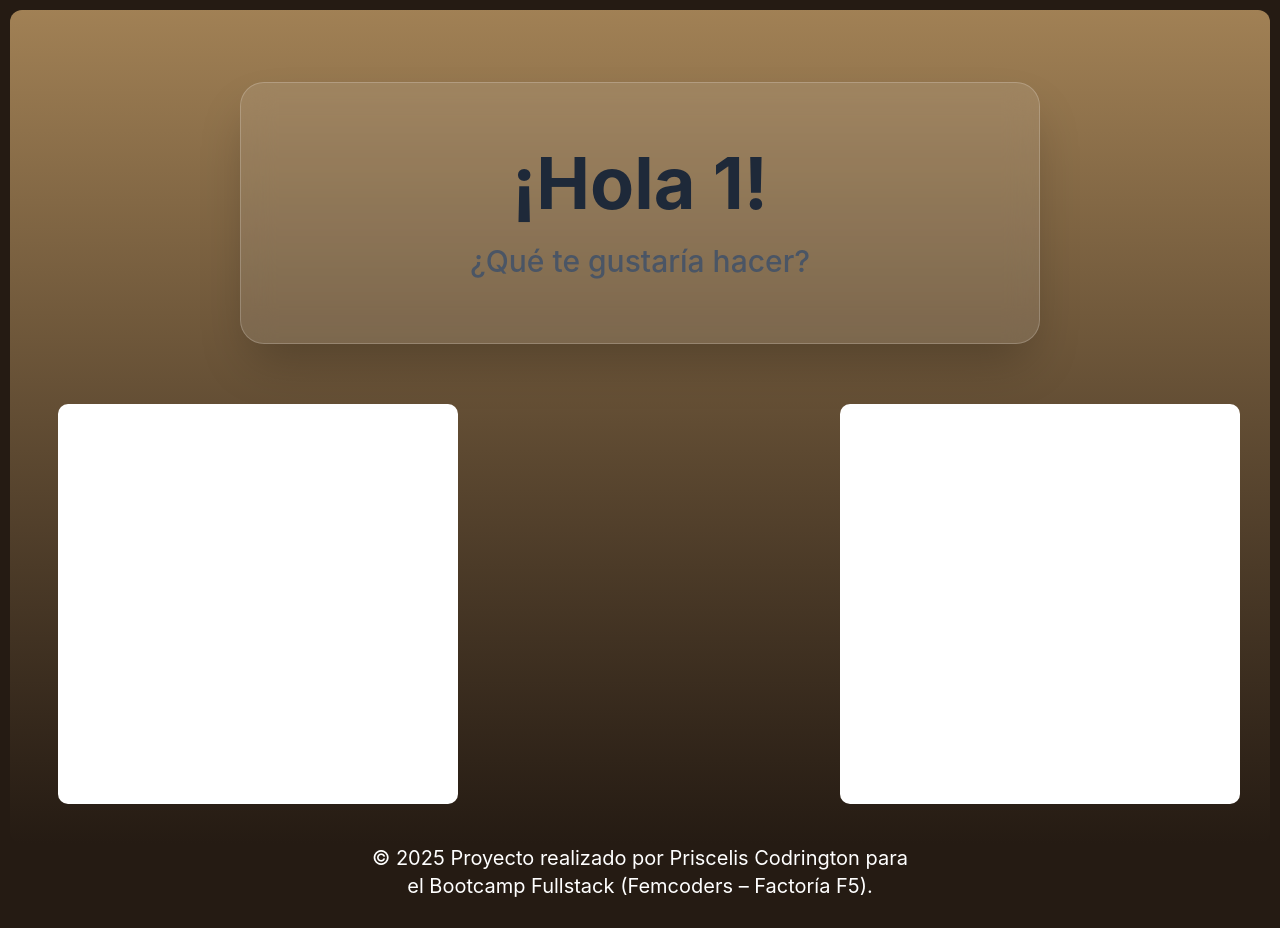
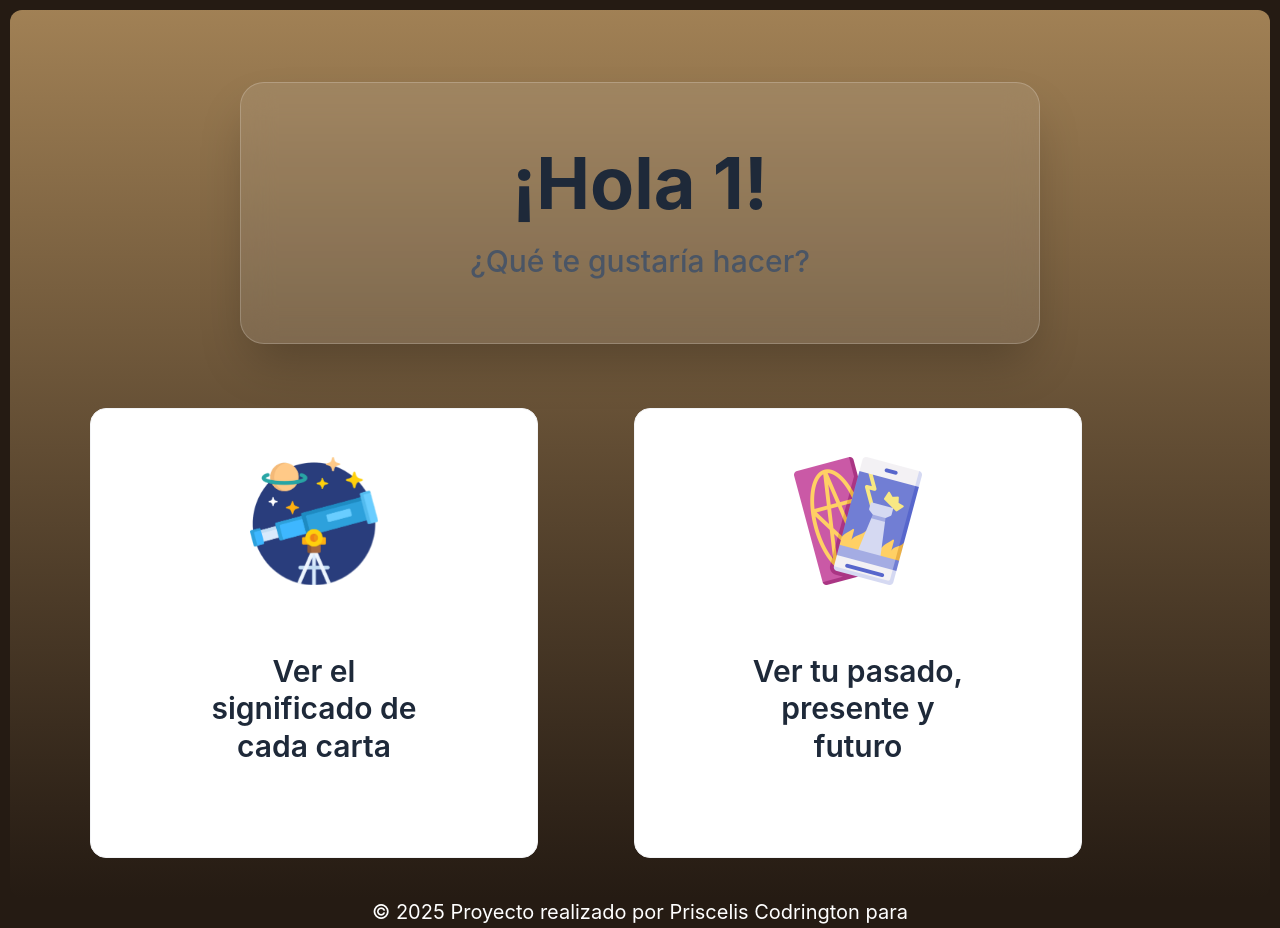
Before and after one commit to priscelis/astrology-page, a React (Vite) app: page /options/1 in a window 1280 px wide. Shown: the top 928 px of the page. Built offline with nearby package versions, Linux system fonts and the light colour scheme.

Commit message:
Options component almost finished

```diff
--- a/src/pages/Options.jsx
+++ b/src/pages/Options.jsx
@@ -1,6 +1,8 @@
 import { Link } from "react-router-dom";
 import { useParams } from "react-router-dom";
 import Greeting from "../components/Greeting";
+import OptionImage1 from "../images/OptionImage1.png";
+import OptionImage2 from "../images/OptionImage2.png";
 
 const Options = () => {
   const { nombre } = useParams();
@@ -10,21 +12,60 @@ const Options = () => {
         <Greeting nombre={nombre} />
       </article>
 
-      <section className="flex justify-center mt-[60px]">
-        <div className="grid grid-cols-2 grid-rows-1 gap-[400px] ">
-          <Link to="/allcards">
-            <div className="bg-white w-[400px] h-[400px] rounded-[10px] flex justify-center">
+      {/* Contenedor principal responsive */}
+      <section className="flex justify-center mt-8 md:mt-12 lg:mt-16 px-4 sm:px-6 lg:px-8">
+        <div className="flex flex-col lg:flex-row gap-8 lg:gap-16 xl:gap-24 max-w-6xl w-full">
 
+          {/* Primera opción */}
+          <Link to="/allcards" className="flex-1 max-w-md mx-auto lg:mx-0">
+            <div className="bg-white w-full h-80 sm:h-96 lg:h-[450px] rounded-2xl flex flex-col items-center
+                           p-6 sm:p-8 lg:p-16 transition-all duration-300 ease-in-out transform-gpu
+                           hover:scale-105 hover:shadow-2xl hover:shadow-blue-300/30
+                           hover:-translate-y-3 cursor-pointer border border-gray-100">
+
+              <div className="mb-4 sm:mb-6 flex-shrink-0">
+                <img
+                  src={OptionImage1}
+                  alt="Ver significado de cartas"
+                  className="w-16 h-16 sm:w-20 sm:h-20 lg:w-28 lg:h-28 xl:w-32 xl:h-32 object-contain animate-bounce"
+                />
+              </div>
+
+              <div className="text-center flex-1 flex items-center">
+                <h3 className="text-lg sm:text-xl lg:text-2xl xl:text-3xl font-semibold text-gray-800 leading-tight">
+                  Ver el<br />
+                  significado de<br />
+                  cada carta
+                </h3>
+              </div>
             </div>
           </Link>
 
-          <Link to="/past-present-future">
-            <div className="bg-white w-[400px] h-[400px] rounded-[10px]">
+          {/* Segunda opción */}
+          <Link to="/past-present-future" className="flex-1 max-w-md mx-auto lg:mx-0">
+            <div className="bg-white w-full h-80 sm:h-96 lg:h-[450px] rounded-2xl flex flex-col items-center
+                           p-6 sm:p-8 lg:p-16 transition-all duration-300 ease-in-out transform-gpu
+                           hover:scale-105 hover:shadow-2xl hover:shadow-purple-300/30
+                           hover:-translate-y-3 cursor-pointer border border-gray-100">
 
+              <div className=" mb-4 sm:mb-6 flex-shrink-0">
+                <img
+                  src={OptionImage2}
+                  alt="Pasado presente futuro"
+                  className="w-16 h-16 sm:w-20 sm:h-20 lg:w-28 lg:h-28 xl:w-32 xl:h-32 object-contain animate-bounce"
+                />
+              </div>
+
+              <div className="text-center flex-1 flex items-center">
+                <h3 className="text-lg sm:text-xl lg:text-2xl xl:text-3xl font-semibold text-gray-800 leading-tight">
+                  Ver tu pasado,<br />
+                  presente y<br />
+                  futuro
+                </h3>
+              </div>
             </div>
           </Link>
         </div>
-
       </section>
     </>
   );
```
